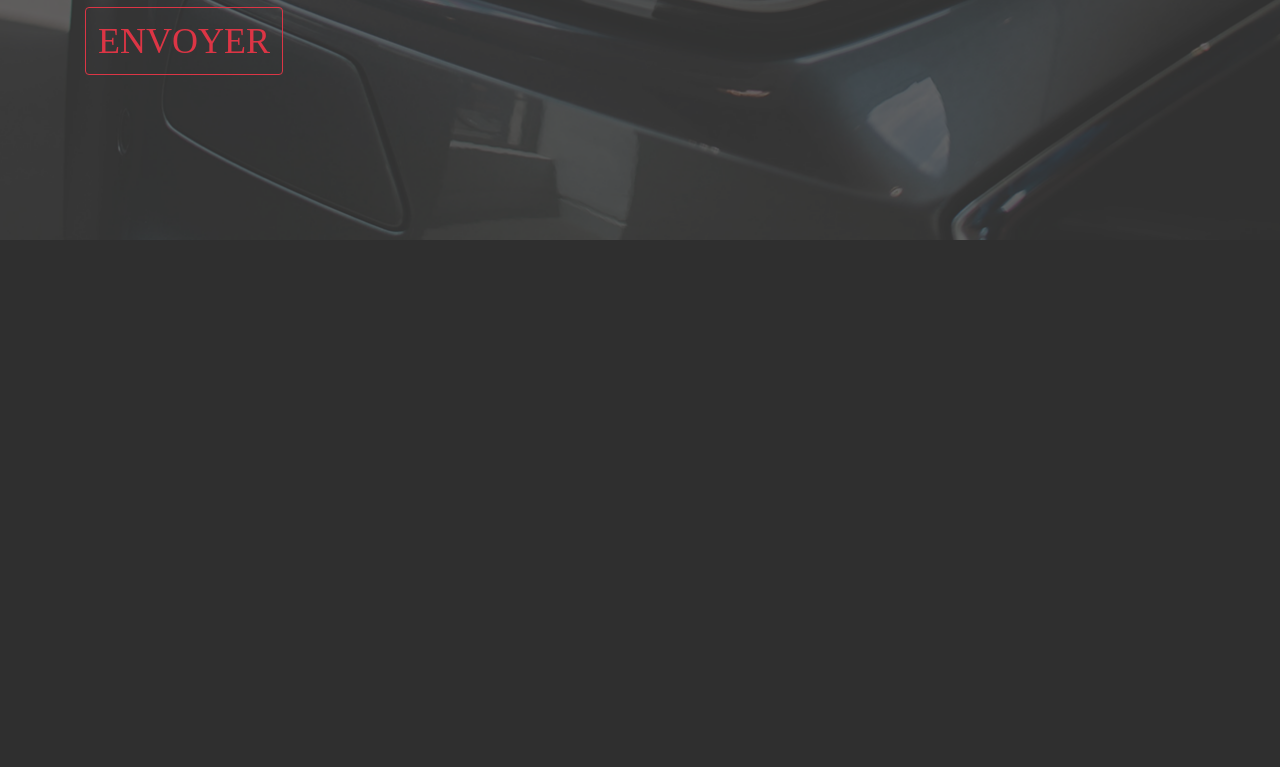
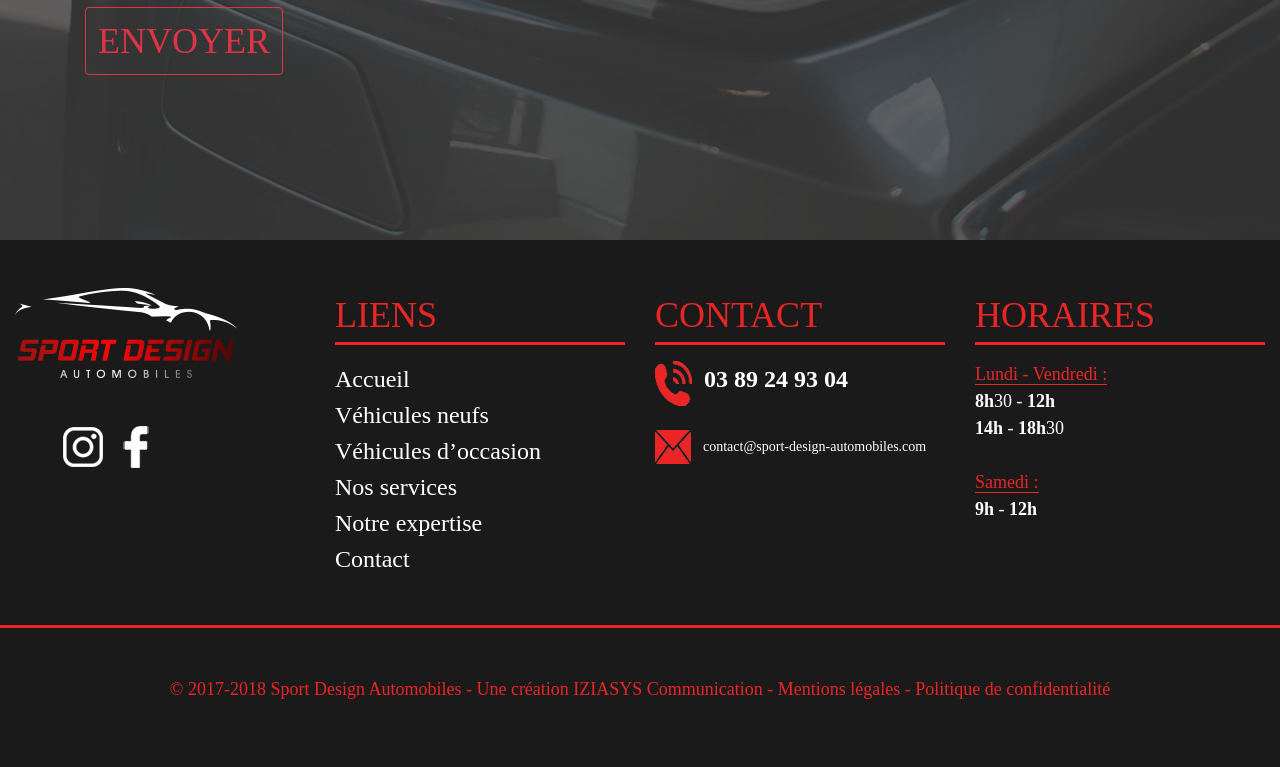
Before and after one commit to mathieuradjouki/concession, a PHP site: page /concession/avis.php in a window 1280 px wide. Shown: the part 3257-4024 px from the top of the page. Before the commit the page ends 3497 px from the top, so only its background shows below. Run offline with PHP 8.4, Linux system fonts and the light colour scheme; some libraries are stand-ins or nearby versions.

Commit message:
add footer

```diff
--- a/footer.php
+++ b/footer.php
@@ -1,4 +1,89 @@
 
+<footer class="bg-footer">
+  <!-- FOOTER DESKTOP -->
+  <div class="container-fluid pt-5 footer-desktop">
+    <div class="row pb-5">
+      <div class="col-lg-3">
+        <a href="#"><img src="images/header/logo.png" alt="logo"></a><br><br><br>
+        <a href="#"><img src="images/footer/instagram-logo.png" alt="instagram-logo" class="pl-5 pr-3"></a>
+        <a href="#"><img src="images/footer/facebook-icon.png" alt="facebook-icon"></a>
+      </div>
+      <div class="col-lg-3">
+        <p class="text-uppercase color-red-footer border-bottom-title font-size-title-footer">liens</p>
+        <span><a href="#" class="text-white font-size-tel-footer">Accueil</a></span><br>
+        <span><a href="#" class="text-white font-size-tel-footer">Véhicules neufs</a></span><br>
+        <span><a href="#" class="text-white font-size-tel-footer">Véhicules d’occasion</a></span><br>
+        <span><a href="#" class="text-white font-size-tel-footer">Nos services</a></span><br>
+        <span><a href="#" class="text-white font-size-tel-footer">Notre expertise</a></span><br>
+        <span><a href="#" class="text-white font-size-tel-footer">Contact</a></span><br>
+      </div>
+      <div class="col-lg-3">
+        <p class="text-uppercase color-red-footer border-bottom-title font-size-title-footer">contact</p>
+        <span><img src="images/footer/tel.png" alt="tel" class="icon-tel-size pr-2"></span>
+        <a href="03 89 24 93 04" class="text-white font-weight-bold font-size-tel-footer">03 89 24 93 04</a><br><br>
+        <span><img src="images/footer/mail.png" alt="mail" class="icon-mail-size pr-2"></span>
+        <a href="mailto:contact@sport-design-automobiles.com" class="text-white font-size-contact-footer">contact@sport-design-automobiles.com</a>
+      </div>
+      <div class="col-lg-3 font-size-horaires">
+        <p class="text-uppercase color-red-footer border-bottom-title font-size-title-footer">horaires</p>
+        <span class="color-red-footer border-bottom-horaires">Lundi - Vendredi :</span><br>
+        <span class="text-white"><span class="font-weight-bold">8h</span>30 - <span class="font-weight-bold">12h</span></span><br>
+        <span class="text-white"><span class="font-weight-bold">14h</span> - <span class="font-weight-bold">18h</span>30</span><br><br>
+        <span class="color-red-footer border-bottom-horaires">Samedi :</span><br>
+        <span class="text-white"><span class="font-weight-bold">9h</span> - <span class="font-weight-bold">12h</span></span>
+      </div>
+    </div>
+  </div>
+  <div class="text-center border-top-footer pt-5 pb-5 footer-desktop">
+    <p class="color-red-footer font-size-horaires">© 2017-2018 Sport Design Automobiles - Une création IZIASYS Communication - Mentions légales - Politique de confidentialité</p>
+  </div>
+  <!-- FOOTER MOBILE -->
+  <div class="container-fluid pt-5 text-center footer-mobile">
+    <div class="row">
+      <div class="col-lg-3 font-size-horaires pt-3 pb-5">
+        <span class="text-uppercase color-red-footer border-bottom-title font-size-title-footer pl-4 pr-4 pb-1">horaires</span><br><br>
+        <span class="color-red-footer border-bottom-horaires font-size-text-horaires">Lundi - Vendredi :</span><br>
+        <span class="text-white font-size-text-horaires"><span class="font-weight-bold">8h</span>30 - <span class="font-weight-bold">12h</span></span><br>
+        <span class="text-white font-size-text-horaires"><span class="font-weight-bold">14h</span> - <span class="font-weight-bold">18h</span>30</span><br><br>
+        <span class="color-red-footer border-bottom-horaires font-size-text-horaires">Samedi :</span><br>
+        <span class="text-white font-size-text-horaires"><span class="font-weight-bold">9h</span> - <span class="font-weight-bold">12h</span></span>
+      </div>
+      <div class="col-lg-3 pb-5">
+        <span class="text-uppercase color-red-footer border-bottom-title font-size-title-footer pl-4 pr-4 pb-1">contact</span>
+        <div class="text-center pt-4">
+          <img src="images/footer/mail-mobile.png" alt="mail mobile" class="pr-4">
+          <img src="images/footer/telephone-mobile.png" alt="telephone mobile">
+        </div>
+        <div class="pt-2">
+          <a href="03 89 24 93 04" class="text-white font-weight-bold font-size-tel-footer">03 89 24 93 04</a><br>
+          <a href="mailto:contact@sport-design-automobiles.com" class="text-white font-size-contact-footer">contact@sport-design-automobiles.com</a>
+        </div>
+      </div>
+      <div class="col-lg-3 pt-2 ">
+        <span class="text-uppercase color-red-footer border-bottom-title font-size-title-footer pl-4 pr-4 pb-1">liens</span><br><br>
+        <span><a href="#" class="text-white font-size-text-horaires">Accueil</a></span><br>
+        <span><a href="#" class="text-white font-size-text-horaires">Véhicules neufs</a></span><br>
+        <span><a href="#" class="text-white font-size-text-horaires">Véhicules d’occasion</a></span><br>
+        <span><a href="#" class="text-white font-size-text-horaires">Nos services</a></span><br>
+        <span><a href="#" class="text-white font-size-text-horaires">Notre expertise</a></span><br>
+        <span><a href="#" class="text-white font-size-text-horaires">Contact</a></span><br>
+      </div>
+    </div>
+    <div class="col-lg-3 pt-5">
+      <div class="text-center pt-4">
+        <img src="images/header/logo.png" alt="logo">
+      </div>
+      <div class="text-center pt-4 pb-5">
+        <img src="images/footer/instagram-logo.png" alt="instagram-logo" class="pr-3">
+        <img src="images/footer/facebook-icon.png" alt="facebook-icon">
+      </div>
+    </div>
+  </div>
+  <div class="footer-mobile text-center border-top-footer pt-5 pb-5">
+    <p class="color-red-footer font-size-copyright">© 2017-2018 Sport Design Automobiles - Une création IZIASYS</p>
+    <p class="color-red-footer font-size-copyright">Communication - Mentions légales - Politique de confidentialité</p>
+  </div>
+</footer>
 
 
 
```
